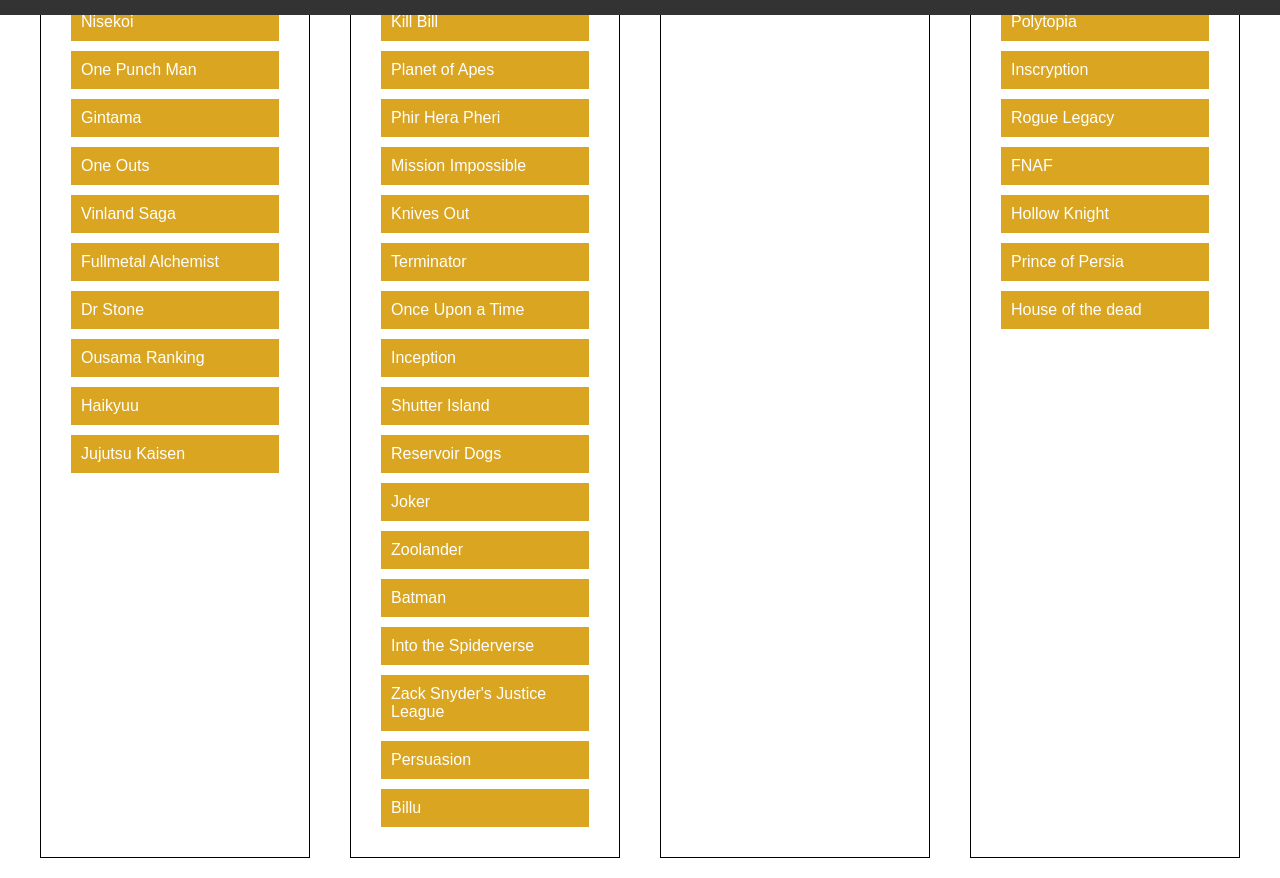
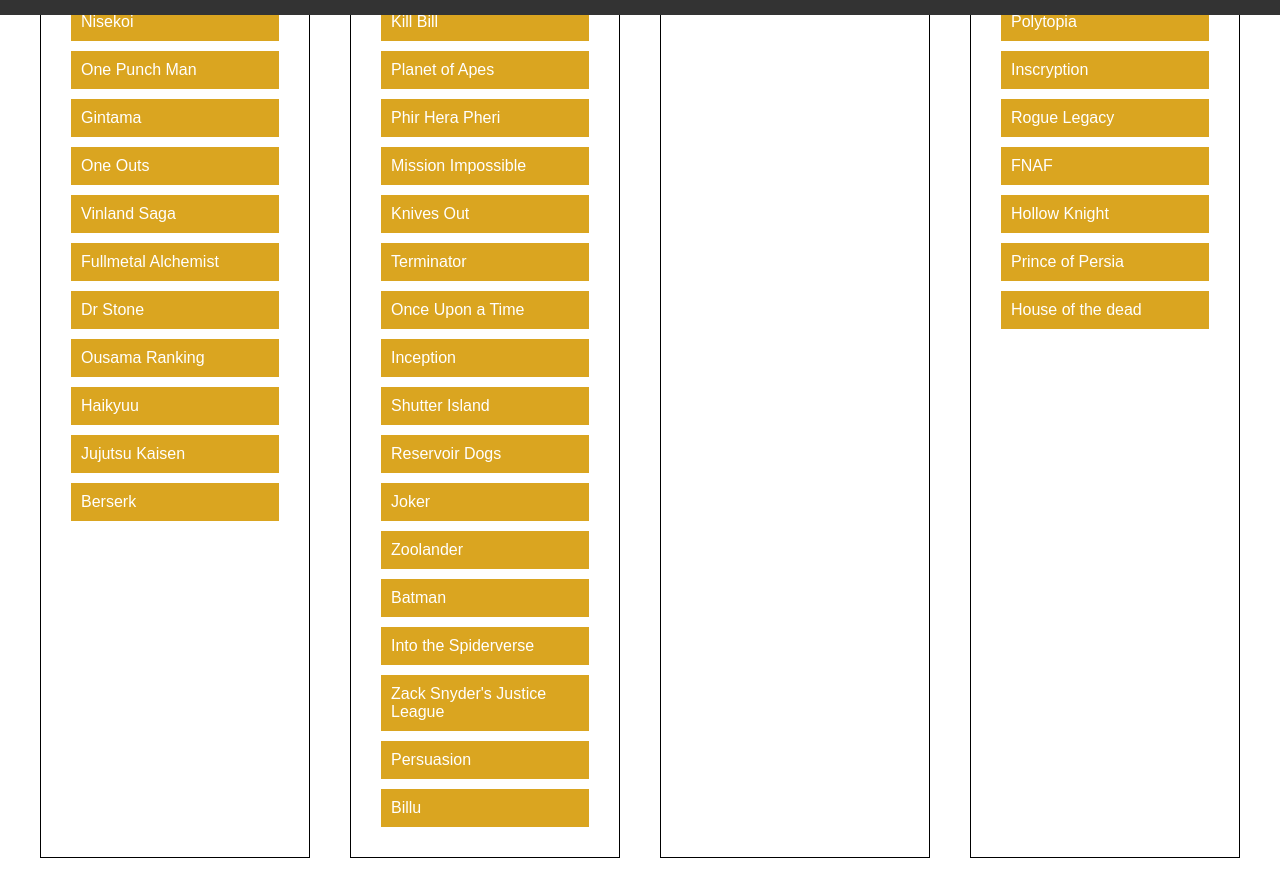
Before and after one commit to MihirSShetty/Mudge_website, a plain HTML site: page index.html in a window 1280 px wide. Shown: the part 785-1663 px from the top of the page. Drawn offline with Linux system fonts and the light colour scheme.

Commit message:
Update index.html

```diff
--- a/index.html
+++ b/index.html
@@ -146,6 +146,7 @@
         <li>Ousama Ranking</li>
         <li>Haikyuu</li>
         <li>Jujutsu Kaisen</li>
+        <li>Berserk</li>
       </ul>
 
     </article>
```
